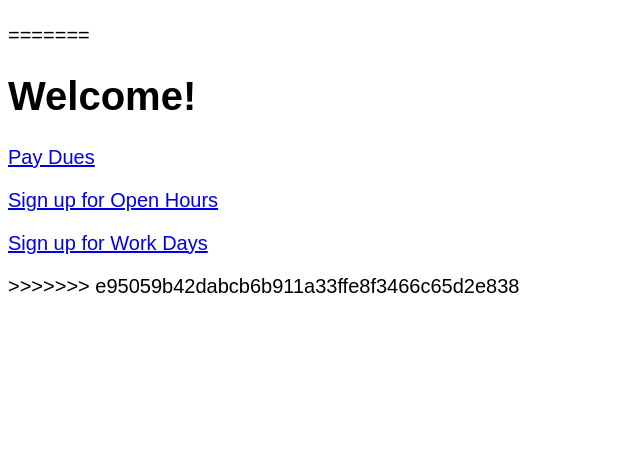
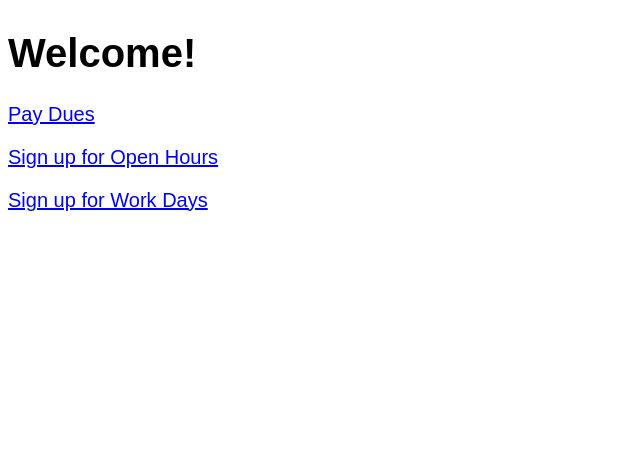
Before and after one commit to caspar/VHCG, a Python web app: template templates/user_home.html in a window 1280 px wide. Shown: the part 332-800 px from the top of the page, without its empty margins (0-640 px from the left). Run offline with Jinja, Linux system fonts and the light colour scheme; the template is opened without the code that fills it, so the values that code supplies are empty.

Commit message:
remove merge stuff

```diff
--- a/templates/user_home.html
+++ b/templates/user_home.html
@@ -1,4 +1,4 @@
-<<<<<<< HEAD
+
 This is the user home!
 //sign up for things here
 //pay dues
@@ -17,7 +17,6 @@ This is the user home!
    </form>
 
 
-=======
 <html>
   <style>
     body{
@@ -53,4 +52,3 @@ This is the user home!
 
 
 </html>
->>>>>>> e95059b42dabcb6b911a33ffe8f3466c65d2e838
```
